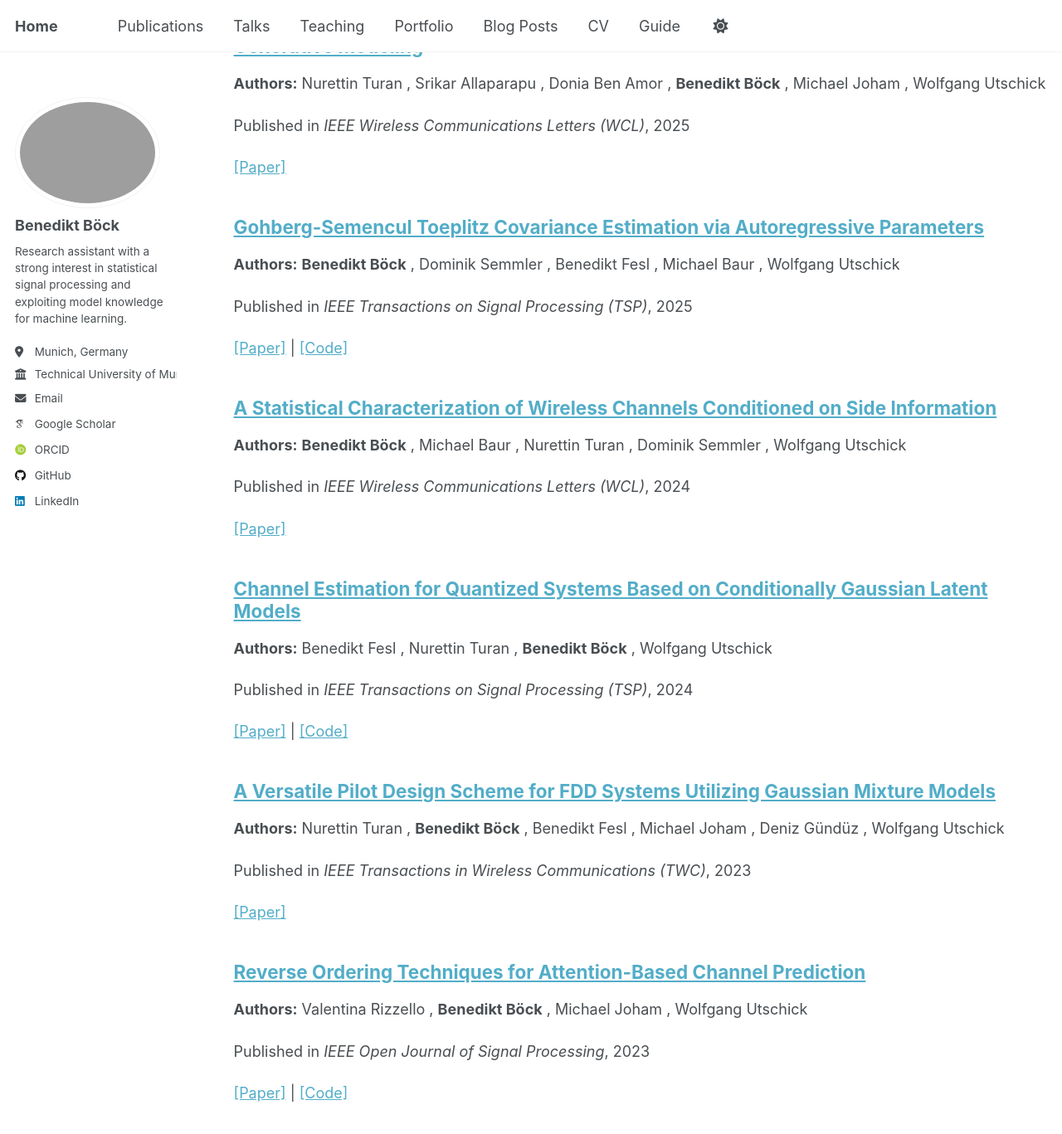
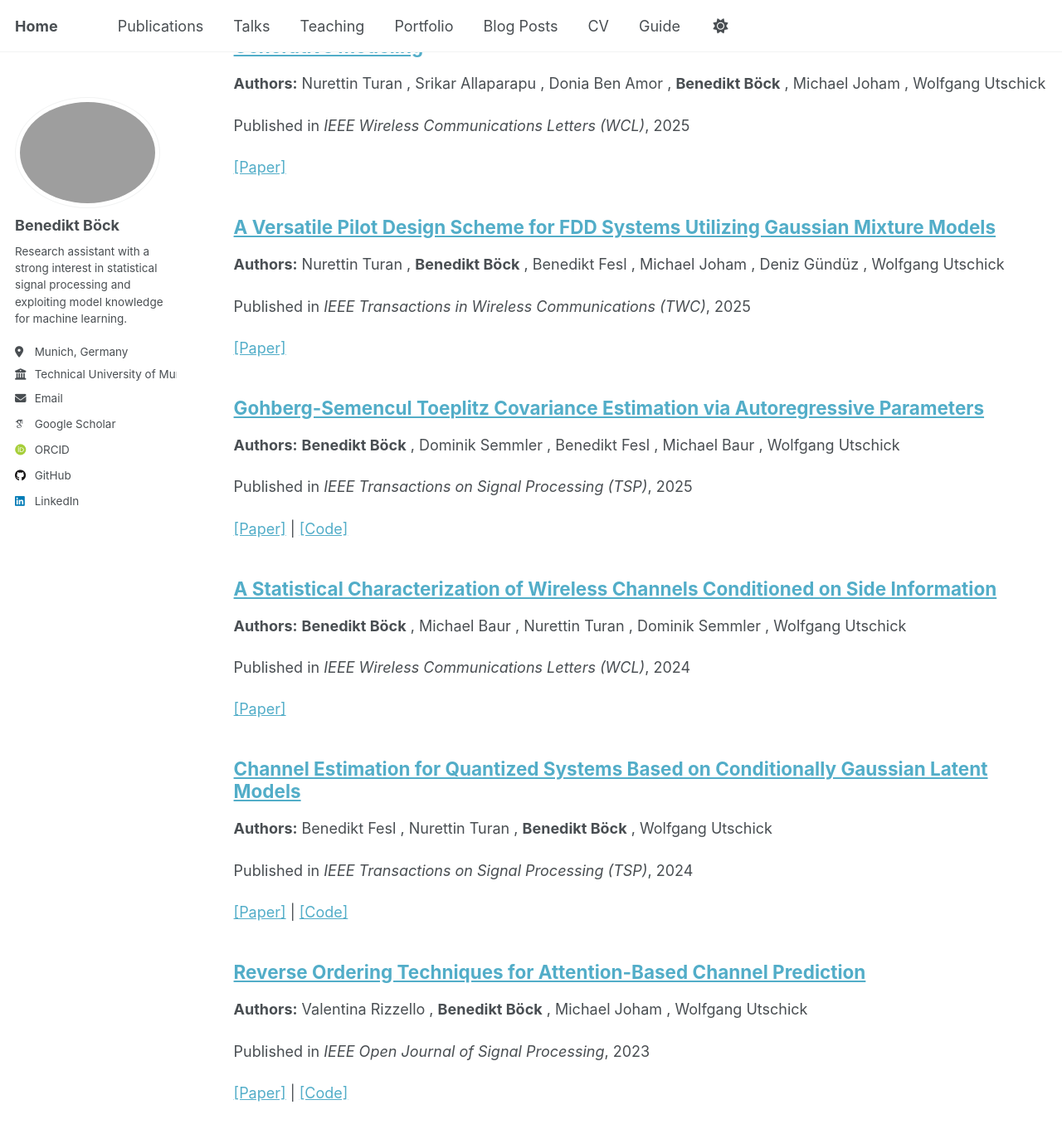
Before and after one commit to beneboeck/beneboeck.github.io, a Jekyll site: the page built from _pages/publications.html, in a window 1280 px wide and 1400 px high, scrolled down 1251 px. Shown: the top 1367 px of the window at 83% size. Built offline with Jekyll 4.4.1, drawn with Linux system fonts in a browser that asks for light colours; some web fonts are replaced; a script that is not in the unit is left out.

Commit message:
Update versatile_pilot.md

```diff
--- a/_publications/versatile_pilot.md
+++ b/_publications/versatile_pilot.md
@@ -5,7 +5,7 @@ category: journal
 permalink: /publication/versatile_pilot
 excerpt: ''
 authors: ["Nurettin Turan", "Benedikt Böck", "Benedikt Fesl", "Michael Joham", "Deniz Gündüz","Wolfgang Utschick"]
-date: 2023-12-18
+date: 2025-02-07
 venue: 'IEEE Transactions in Wireless Communications (TWC)'
 paperurl: 'https://ieeexplore.ieee.org/document/10878425'
 ---
```
